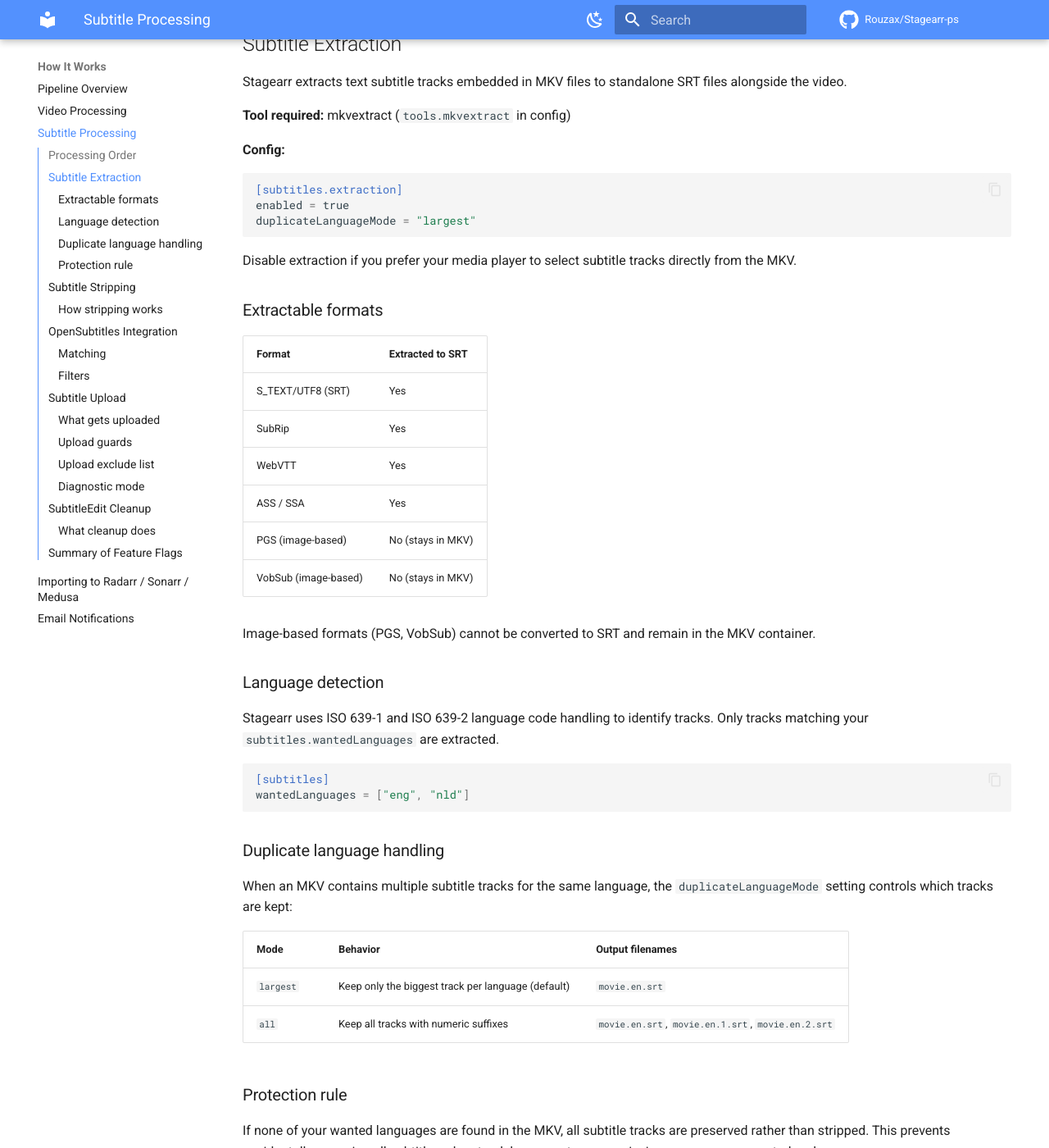
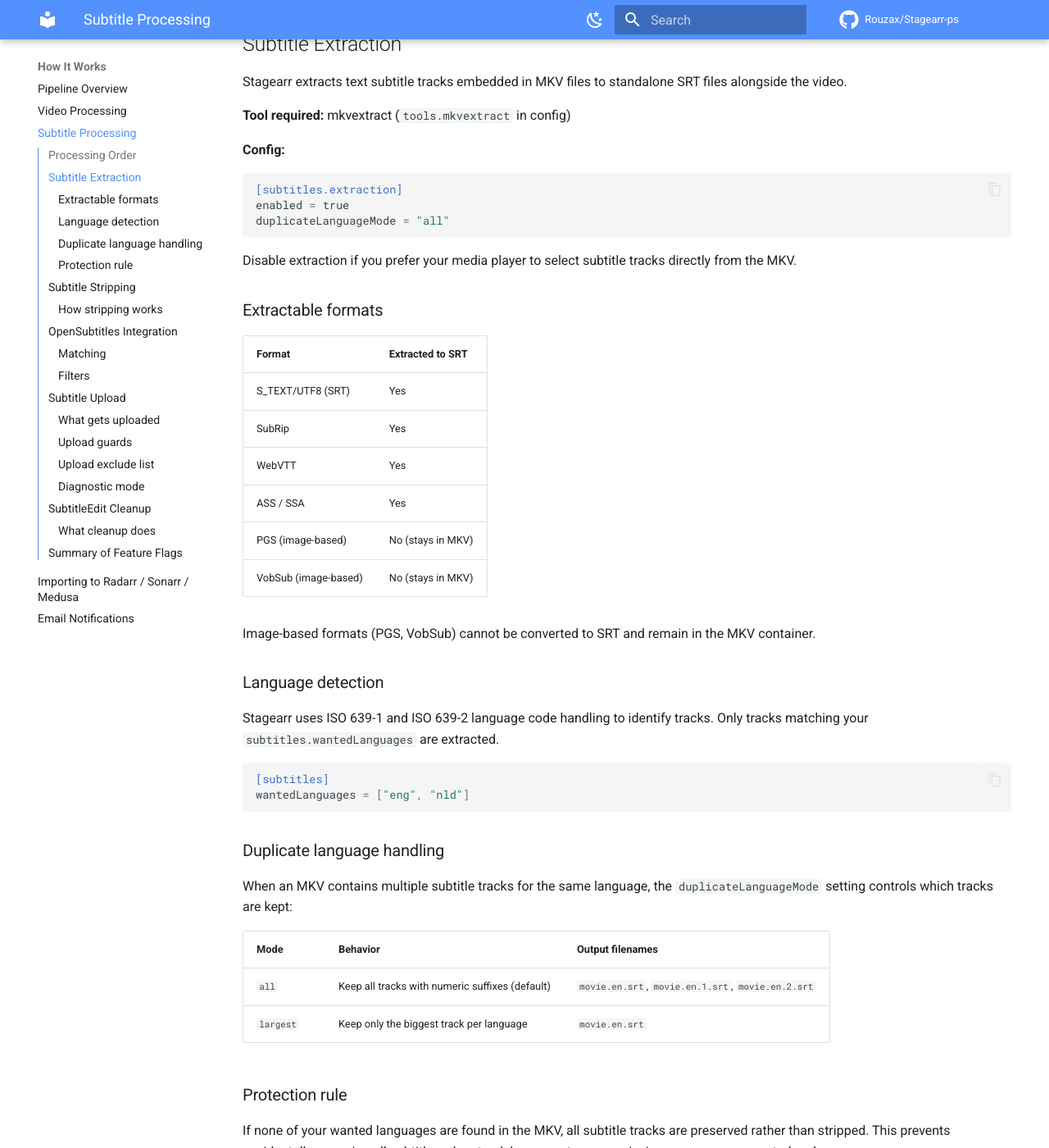
Before and after one commit to Rouzax/Stagearr-ps, an MkDocs documentation site: the page built from docs/subtitles.md, in a window 1280 px wide and 1400 px high, scrolled down 695 px. Shown: the whole window at 82% size. Built offline with MkDocs 1.6.1 and Material for MkDocs 9.7.7, drawn with Linux system fonts in a browser that asks for light colours; comment, search, counter and statistics services are not loaded.

Commit message:
docs: correct subtitle default labels (duplicateLanguageMode=all, openSubtitles disabled)

````diff
--- a/docs/subtitles.md
+++ b/docs/subtitles.md
@@ -29,7 +29,7 @@
 ```toml
 [subtitles.extraction]
 enabled = true
-duplicateLanguageMode = "largest"
+duplicateLanguageMode = "all"
 ```
 
 Disable extraction if you prefer your media player to select subtitle tracks directly from the MKV.
@@ -62,8 +62,8 @@
 
 | Mode | Behavior | Output filenames |
 |------|----------|-----------------|
-| `largest` | Keep only the biggest track per language (default) | `movie.en.srt` |
-| `all` | Keep all tracks with numeric suffixes | `movie.en.srt`, `movie.en.1.srt`, `movie.en.2.srt` |
+| `all` | Keep all tracks with numeric suffixes (default) | `movie.en.srt`, `movie.en.1.srt`, `movie.en.2.srt` |
+| `largest` | Keep only the biggest track per language | `movie.en.srt` |
 
 ### Protection rule
 
````
Also changed, not shown: other parts of docs/subtitles.md (+1 -1 lines).
